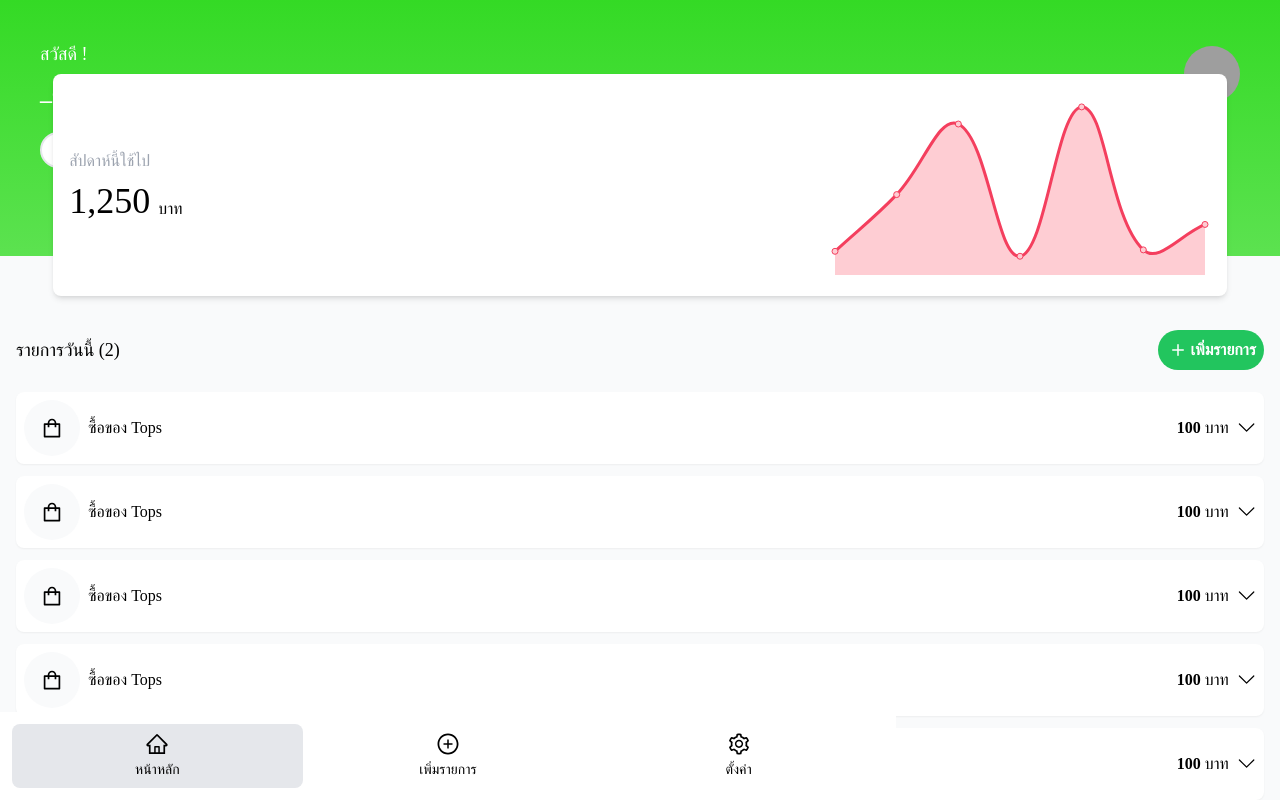
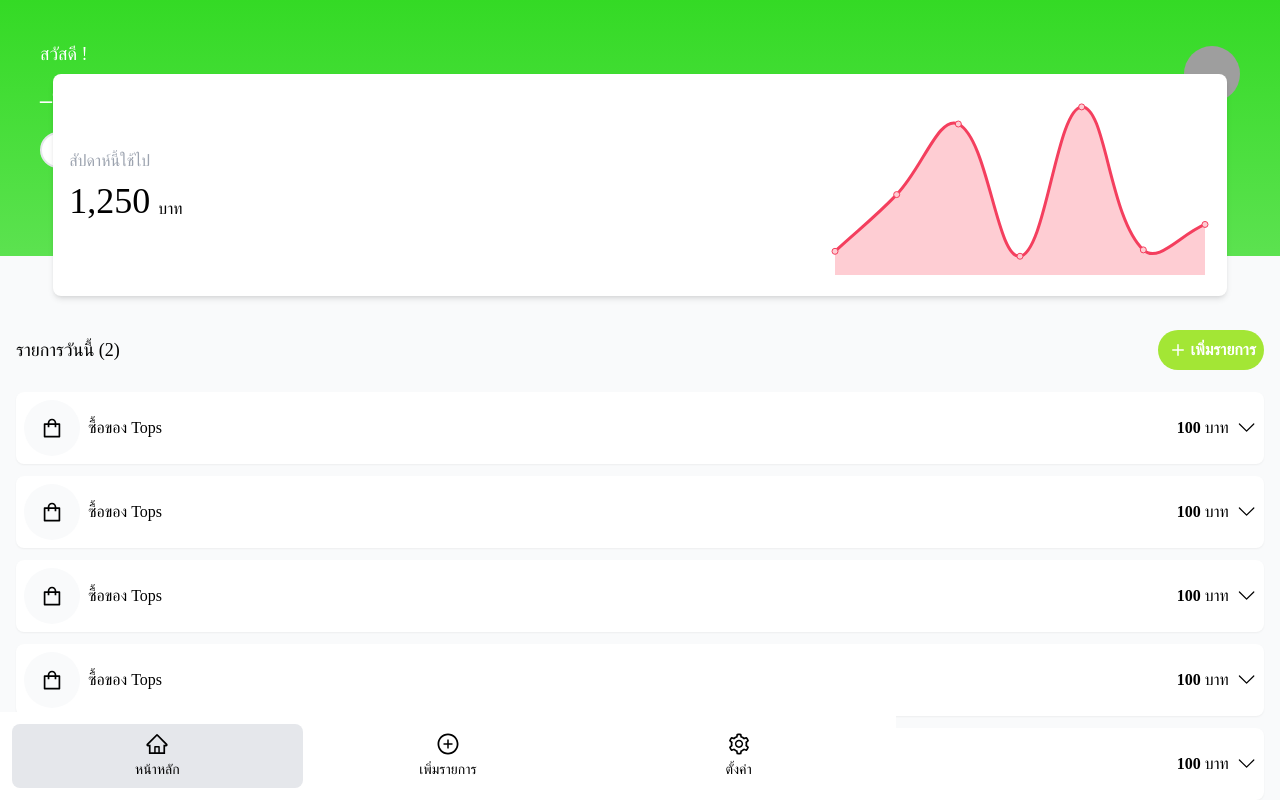
Before and after one commit to SornchaiTheDev/pocket-money, a Next.js app: page /home in a window 1280 px wide. Shown: the top 800 px of the page. Built offline with nearby package versions, Linux system fonts and the light colour scheme; grey boxes are pictures that could not be loaded; a web font is replaced by a local one.

Commit message:
Modified : Add List button color

```diff
--- a/components/Add.tsx
+++ b/components/Add.tsx
@@ -7,7 +7,7 @@ interface AddProps {
 function Add({ onClick }: AddProps) {
   return (
     <button
-      className="p-2 rounded-full cursor-pointer bg-green-500  inline-flex justify-between"
+      className="p-2 rounded-full cursor-pointer bg-lime-400  inline-flex justify-between"
       onClick={onClick}
     >
       <BsPlus size="1.5rem" color="white" />
```
